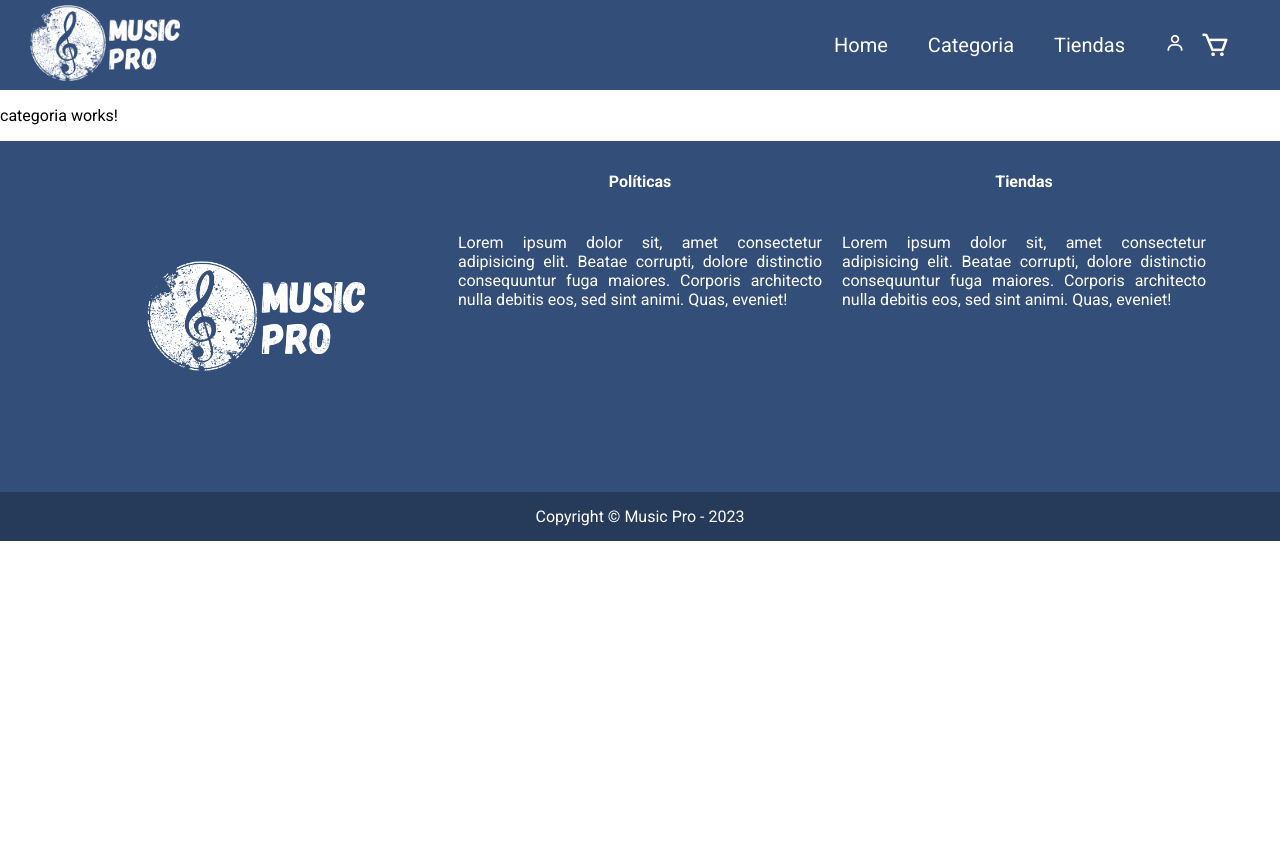
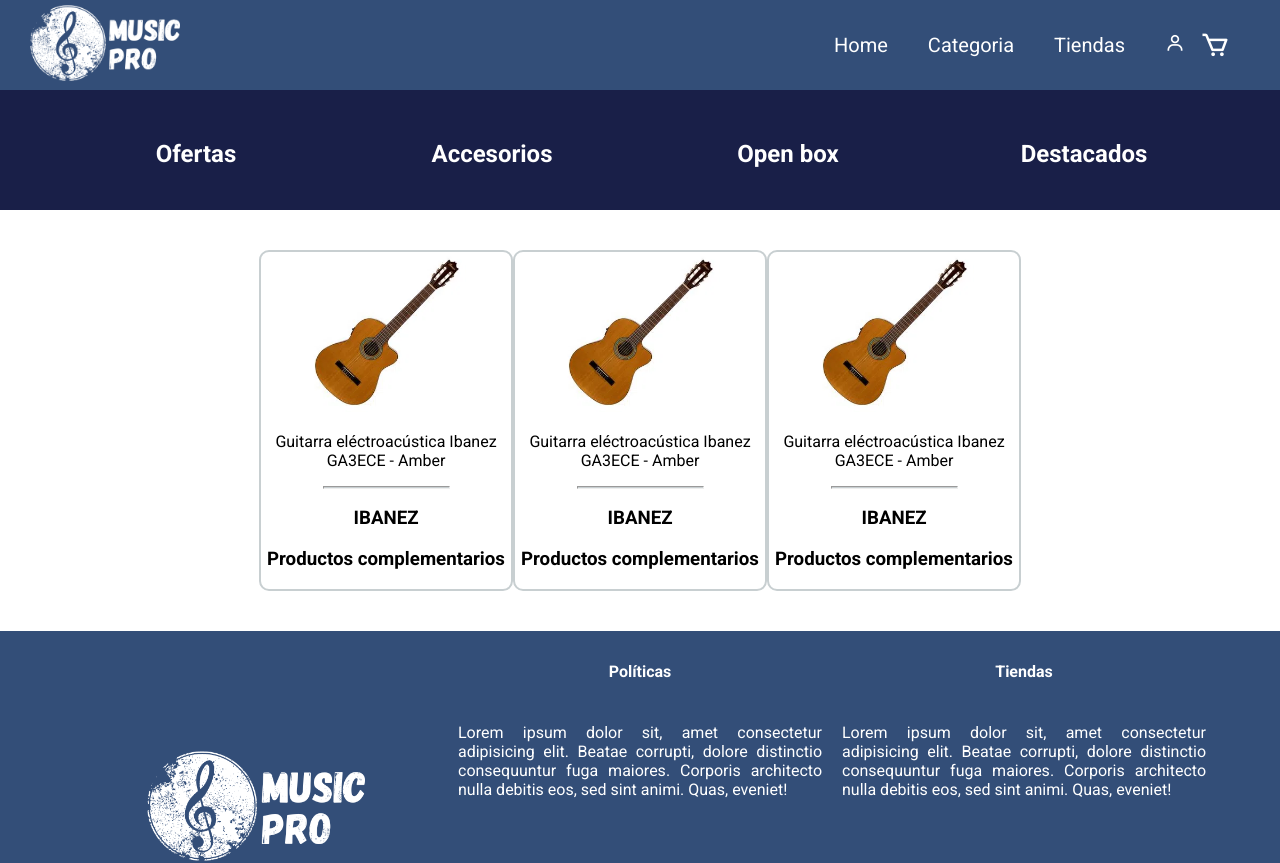
Before and after one commit to NicolasPino818/frontend_integracion, an Angular app: page /categoria in a window 1280 px wide. Shown: the top 863 px of the page. Before the commit the page ends 800 px from the top, so only its background shows below. Built offline with nearby package versions, Linux system fonts and the light colour scheme.

Commit message:
categoria

```diff
--- a/src/app/paginas/categoria/categoria.component.html
+++ b/src/app/paginas/categoria/categoria.component.html
@@ -1 +1,43 @@
-<p>categoria works!</p>
+<div class="row justify-content-evenly footer-dark">
+      <h2 class="tittle">Ofertas</h2>
+      <h2 class="tittle">Accesorios</h2>
+      <h2 class="tittle">Open box</h2>
+      <h2 class="tittle">Destacados</h2>
+</div>
+
+<section>
+  <main class="container">
+    <div class="row colection space-50 justify-content-center">
+      <div class="producto-container">
+          <img
+          class="product-foto"
+          src="/assets/img/178528-300-300.webp"
+          alt=""/>
+          <p>Guitarra eléctroacústica Ibanez GA3ECE - Amber</p>
+          <hr>
+          <h3>IBANEZ</h3>
+          <h3>Productos complementarios</h3>
+      </div>
+      <div class="producto-container">
+          <img
+          class="product-foto"
+          src="/assets/img/178528-300-300.webp"
+          alt=""/>
+          <p>Guitarra eléctroacústica Ibanez GA3ECE - Amber</p>
+          <hr>
+          <h3>IBANEZ</h3>
+          <h3>Productos complementarios</h3>
+    </div>
+          <div class="producto-container">
+          <img
+          class="product-foto"
+          src="/assets/img/178528-300-300.webp"
+          alt=""/>
+          <p>Guitarra eléctroacústica Ibanez GA3ECE - Amber</p>
+          <hr>
+          <h3>IBANEZ</h3>
+          <h3>Productos complementarios</h3>
+      </div>
+    </div>
+  </main>
+</section>
--- a/src/app/paginas/categoria/categoria.component.scss
+++ b/src/app/paginas/categoria/categoria.component.scss
@@ -0,0 +1,41 @@
+/* footer */
+.footer-dark {
+    padding: 30px 0;
+    color: #ffffff;
+    background-color:rgb(25, 31, 72);
+    text-align: center;
+  }
+
+.tittle{
+    width: 200px;
+    height: 20px;
+    border-radius: 50%;
+    text-align: center;
+}
+.colection img{
+    width: 100%;
+    max-height: 160px;
+    min-height: 160px;
+    object-fit: contain;
+
+}
+.colection div{
+    border: 2px solid #c8cfd1;
+    border-radius: 10px;
+    width: 250px;
+    padding: 0px;
+
+}
+
+hr {
+    height: 1px;
+    width: 50%;
+    background-color:  #c8cfd1;
+}
+
+.container{
+    text-align: center;
+    max-width: 100%;
+    margin: 40px;
+
+}
--- a/src/app/paginas/home/home.component.html
+++ b/src/app/paginas/home/home.component.html
@@ -1,13 +1,3 @@
-
-<header>
-  <div class="row justify-content-evenly footer-dark">
-    <h2 class="tittle">Ofertas</h2>
-    <h2 class="tittle">Accesorios</h2>
-    <h2 class="tittle">Open box</h2>
-    <h2 class="tittle">Destacados</h2>
-  </div>
-</header>
-
 <div class="carousel-container">
   <div class="carousel">
     <div class="slider">
```
Also changed, not shown: src/assets/img/178528-300-300.webp (added).
